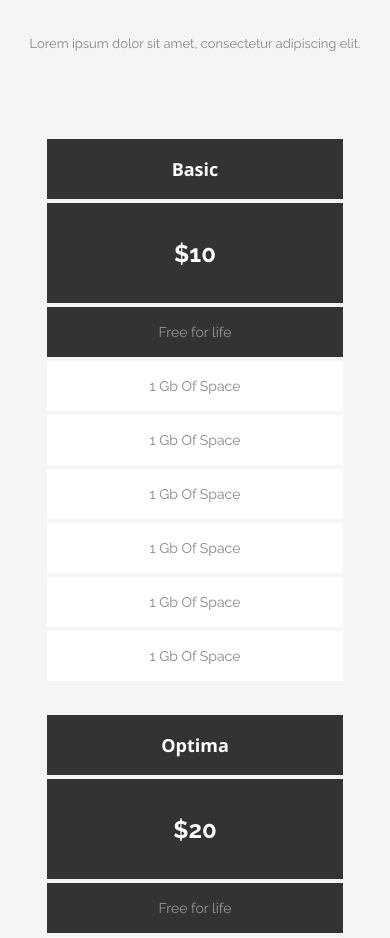
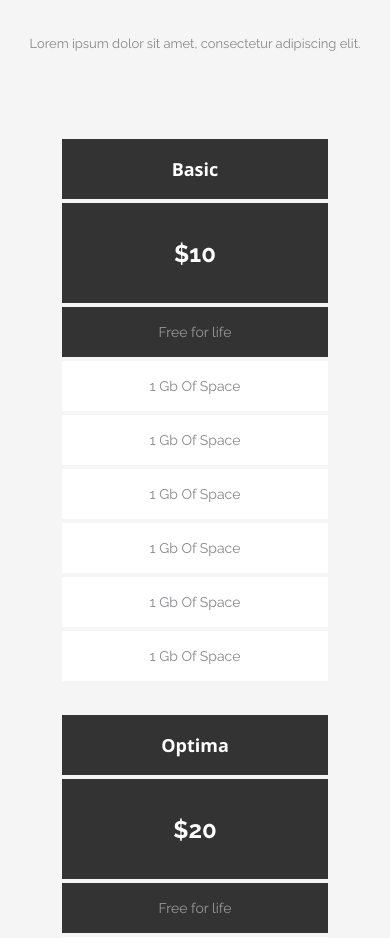
Before and after one commit to RamanenyaAS/AXIT, a plain HTML site: page index.html in a window 390 px wide. Shown: the part 3640-4578 px from the top of the page. Drawn offline with nearby package versions, Linux system fonts and the light colour scheme.

Commit message:
fix(AXIT): fix adaptive layout

```diff
--- a/styles/comman.css
+++ b/styles/comman.css
@@ -38,7 +38,7 @@ textarea, input{
     outline: none;
 }
 
-@media (max-width:1170px){
+@media (max-width:1190px){
     .container{
         width: 95%;
     }
--- a/styles/contact.css
+++ b/styles/contact.css
@@ -53,7 +53,7 @@
     border: 0;
 }
 
-@media (max-width:1170px){
+@media (max-width:1190px){
     .contact-left,.contact-righ,.contact-left__input,.contact-right__message{
     width: 450px;
     }
--- a/styles/media.css
+++ b/styles/media.css
@@ -45,7 +45,7 @@
     display: none;
 }
 /* max-width:1190px уберет скролл*/
-@media (max-width:1170px){
+@media (max-width:1190px){
     .container_social{
         width: 95%;
     }
--- a/styles/pricing.css
+++ b/styles/pricing.css
@@ -77,6 +77,7 @@
 
 @media (max-width:1190px){
     .price-item{
+        box-sizing: border-box;
         width: 300px;
     }
 }
```
